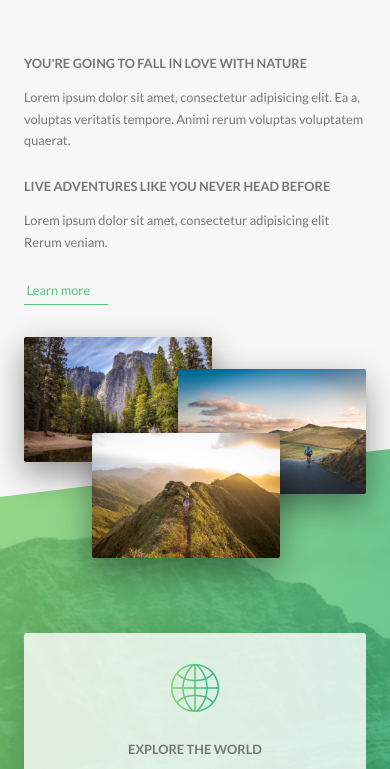
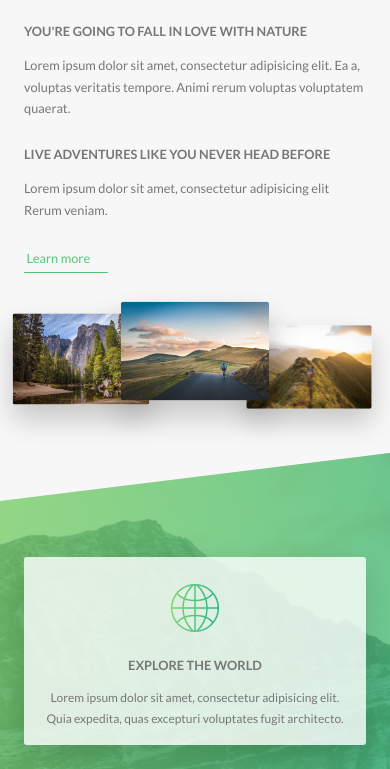
Before and after one commit to SNasser97/Natours-Project, a website: page index.html in a window 390 px wide. Shown: the part 912-1681 px from the top of the page. Drawn offline with Linux system fonts and the light colour scheme.

Commit message:
responsive style for features+about+layout section

```diff
--- a/sass/base/_base.scss
+++ b/sass/base/_base.scss
@@ -10,7 +10,9 @@ html {
 	 // defines what 1 rem
 	font-size: 62.5%; //1rem = 10px; 10px/16px = 62.5%
 
-
+	@include respond(big-desktop) {
+		font-size: 75%; // 1 rem = 12px, 12/16 = 75%
+	}
 	@include respond(tab-land) { // width < 1200?
 		font-size: 56.25%; // 1 rem = 9px, 9/16 = 56.25%
 	}
@@ -21,9 +23,7 @@ html {
 	// @include respond(phone) { //width < 600?
 	// 	font-size: 30%; // 1rem = 8px, 8/16px = 50%;
 	// }
-	@include respond(big-desktop) {
-		font-size: 75%; // 1 rem = 12px, 12/16 = 75%
-	}
+
 
 }
 body {
--- a/sass/base/_utilities.scss
+++ b/sass/base/_utilities.scss
@@ -1,8 +1,22 @@
 .u-center-text {text-align: center  !important;}
 
-.u-margin-bottom-big {margin-bottom: 8rem !important;}
-.u-margin-bottom-med {margin-bottom: 4rem !important;}
-.u-margin-bottom-small {margin-bottom: 1.5rem !important;}
+.u-margin-bottom-big {
+	margin-bottom: 8rem !important;
+
+	@include respond(tab-port) {
+		margin-bottom: 5rem !important;
+	}
+}
+.u-margin-bottom-med {
+	margin-bottom: 4rem !important;
+	@include respond(tab-port) {
+		margin-bottom: 3rem !important;
+	}
+}
+.u-margin-bottom-small {
+	margin-bottom: 1.5rem !important;
+
+}
 
 .u-margin-top-huge {margin-bottom: 10rem !important;}
 .u-margin-top-big {margin-bottom: 8rem !important;}
--- a/sass/components/_composition.scss
+++ b/sass/components/_composition.scss
@@ -10,17 +10,39 @@
 		transition: all .2s;
 		outline-offset: 2rem;
 
+		@include respond(tab-port) {
+			float: left;
+			position: relative; // need relative to float
+			width: 33.333%;
+			box-shadow: 0 1.5rem 3rem rgba($colour-black, .2);
+
+		}
+
 		&--p1 {
 			left: 0;
 			top: -2rem;
+			@include respond(tab-port) {
+				top:0;
+				transform: scale(1.2);
+			}
 		}
 		&--p2 {
 			right: 0;
 			top: 2rem;
+			@include respond(tab-port) {
+				top:-1rem;
+				transform: scale(1.3);
+				z-index:100;
+			}
 		}
 		&--p3 {
 			left: 20%;
 			top: 10rem;
+			@include respond(tab-port) {
+				top:1rem;
+				left:0;
+				transform: scale(1.1);
+			}
 		}
 
 		&:hover {
--- a/sass/components/_feature-box.scss
+++ b/sass/components/_feature-box.scss
@@ -6,6 +6,11 @@
 	border-radius: .3rem;
 	box-shadow: 0 1.5rem 4rem rgba($colour-black, .15);
 	transition: transform .3s;
+
+	@include respond(tab-port) {
+		padding: 2rem;
+	}
+
 	&__icon {
 		font-size: 6rem;
 		margin-bottom: .5rem;
@@ -16,6 +21,10 @@
 		$colour-primary-dark);
 		-webkit-background-clip: text;
 		color:transparent;
+
+		@include respond(tab-port) {
+			margin: 0;
+		}
 	}
 
 	&:hover {
--- a/sass/layout/_footer.scss
+++ b/sass/layout/_footer.scss
@@ -10,6 +10,10 @@
 	&__logo-box {
 		text-align: center;
 		margin-bottom: 8rem;
+
+		@include respond(tab-port) {
+			margin-bottom: 6rem;
+		}
 	}
 	&__logo {
 		width: 15rem;
@@ -23,6 +27,7 @@
 
 		@include respond(tab-port) {
 			width: 100%;
+			font-size: 1.22rem;
 			text-align: center;
 		}
 	}
@@ -59,7 +64,7 @@
 		float: right;
 
 		@include respond(tab-port) {
-			width: 80%;
+			width: 100%;
 			float:none;
 		}
 	}
--- a/sass/layout/_header.scss
+++ b/sass/layout/_header.scss
@@ -12,6 +12,11 @@
 	clip-path: polygon(0 0 , 100% 0, 100% 75vh , 0 100%);
 	position: relative;
 
+
+	@include respond(tab-port) {
+		-webkit-clip-path: polygon(0 0 , 100% 0, 100% 80vh , 0 100%);
+		clip-path: polygon(0 0 , 100% 0, 100% 80vh , 0 100%);
+	}
 	@include respond(phone) {
 		-webkit-clip-path: polygon(0 0 , 100% 0, 100% 85vh , 0 100%);
 		clip-path: polygon(0 0 , 100% 0, 100% 85vh , 0 100%);
--- a/sass/pages/_home.scss
+++ b/sass/pages/_home.scss
@@ -2,6 +2,13 @@
 	background-color: $colour-grey-light-1;
 	padding: 25rem 0;
 	margin-top: -20vh;
+
+	@include respond(tab-port) {
+		padding-top: 24rem;
+		padding-bottom: 20rem;
+		padding-left:0;
+		padding-right: 0;
+	}
 }
 
 .section-features {
@@ -18,6 +25,9 @@
 		transform: skewY(7deg);
 	}
 
+	@include respond(tab-port) {
+		padding: 10rem 0;
+	}
 }
 
 .section-tours {
@@ -25,12 +35,17 @@
 	padding: 25rem 0 15rem 0;
 	margin-top: -10rem;
 
+	@include respond(tab-port) {
+		padding: 20rem 0 10rem 0;
+	}
 }
 
 .section-stories {
 	position: relative;
 	padding: 15rem 0;
-	// background-color: $colour-grey-light-1; // temp till bg video added
+	@include respond(tab-port) {
+		padding: 10rem 0;
+	}
 }
 
 .section-book {
```
Also changed, not shown: css/style.css, sass/abstracts/_functions.scss (added).
